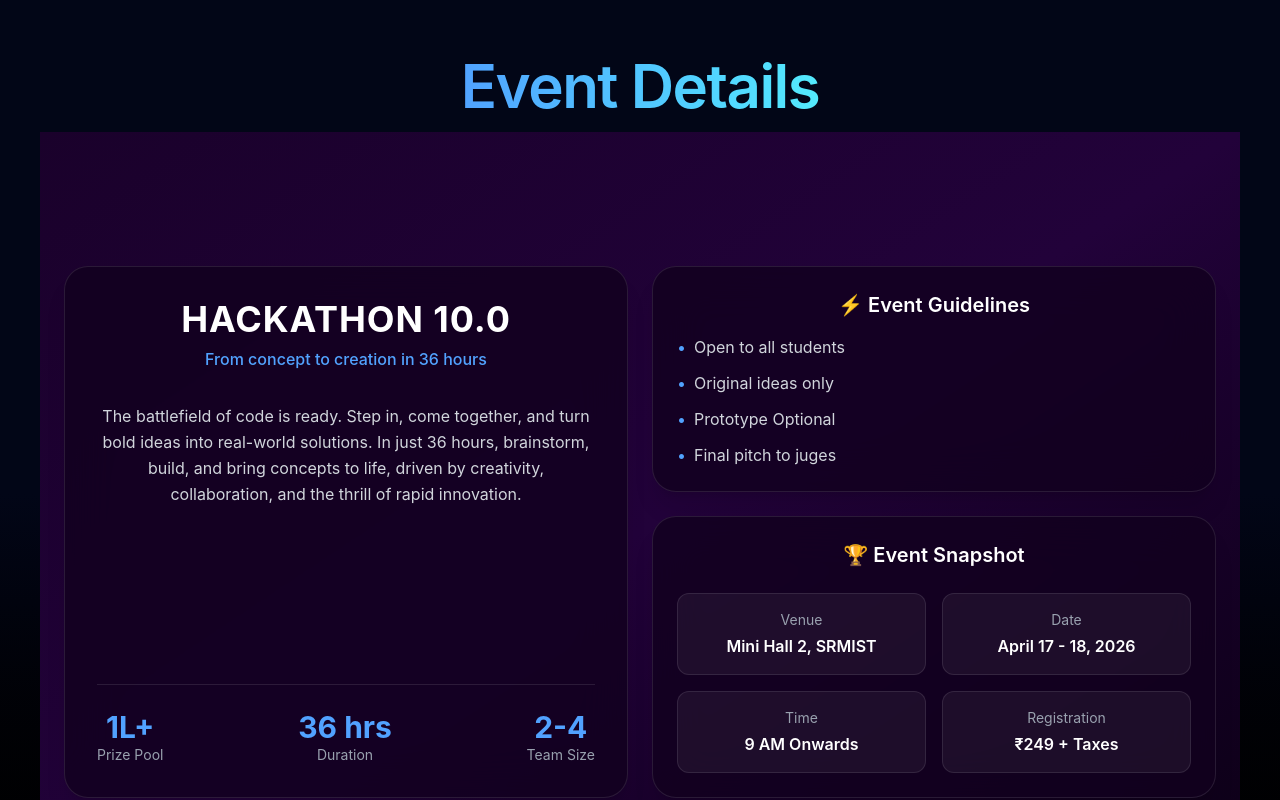
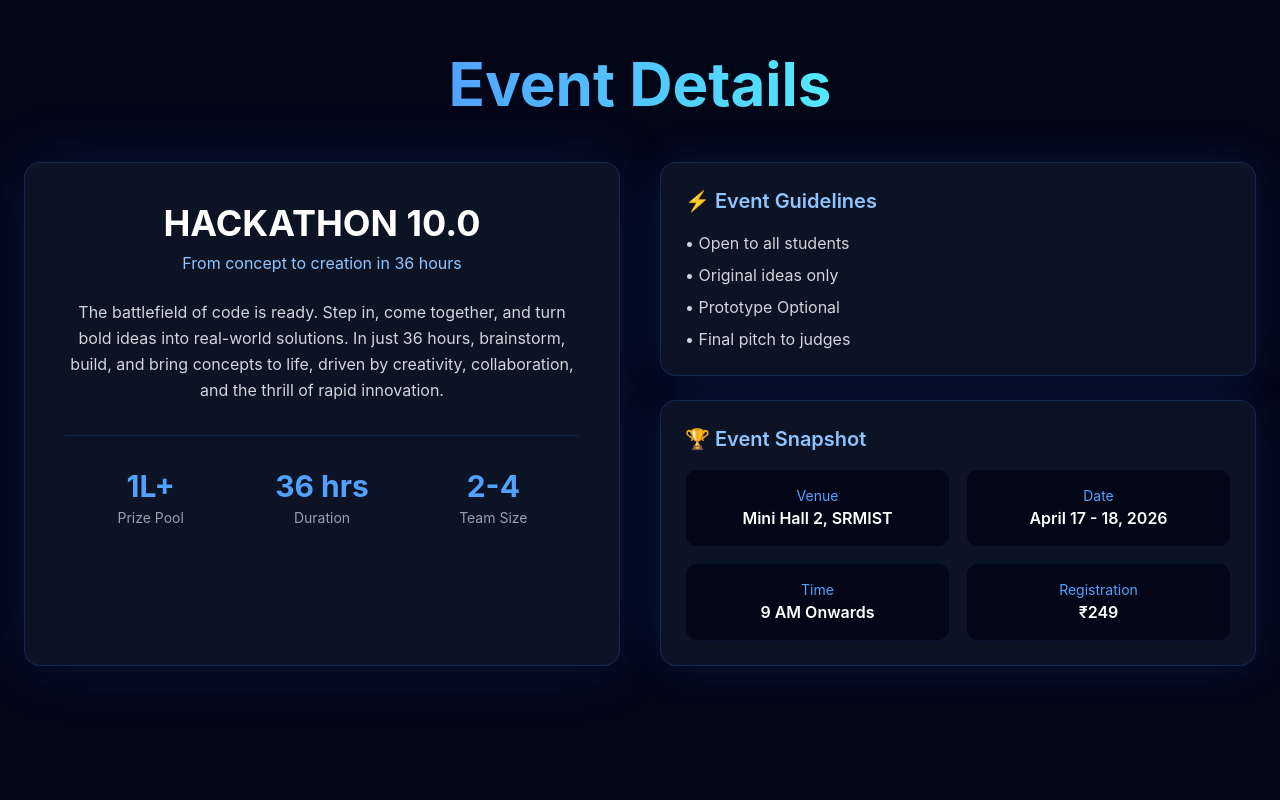
Before and after one commit to RohanAM6606/Hackathon-10.0, a React (Vite) app: page / in a window 1280 px wide. Shown: the part 840-1640 px from the top of the page. Built offline with nearby package versions, Linux system fonts and the light colour scheme.

Commit message:
Refactor EventDetails component layout and styles  according to the theme

```diff
--- a/src/components/EventDetails/EventDetails.jsx
+++ b/src/components/EventDetails/EventDetails.jsx
@@ -1,104 +1,112 @@
+import React from "react";
+
 const EventDetails = () => {
   return (
+    <div className="min-h-screen w-screen bg-[#020617] flex flex-col items-center justify-center px-6 py-16">
 
- <section className="relative w-screen min-h-screen py-24 px-6 overflow-hidden bg-gradient-to-b from-[#020617] via-[#020617] to-black">
-      <div className="relative z-10 flex flex-col items-center justify-center text-center space-y-16 max-w-7xl mx-auto">
+      {/* Heading */}
+      <h1 className="text-5xl md:text-6xl font-bold mb-12 text-center bg-gradient-to-r from-blue-400 to-cyan-300 bg-clip-text text-transparent">
+        Event Details
+      </h1>
 
-        {/* HEADING AND SUBHEADING */}
-        <div className="space-y-4">
-          <h2 className="text-4xl md:text-6xl font-semibold tracking-tight">
-            <span className="bg-gradient-to-r from-blue-400 to-cyan-300 bg-clip-text text-transparent">
-              Event Details
-            </span>
-          </h2>
-              <div className="min-h-screen bg-gradient-to-br from-[#1a012b] via-[#22023a] to-[#0b0014] text-white p-6 flex items-center justify-center">
-
-      <div className="grid grid-cols-1 lg:grid-cols-2 gap-6 max-w-6xl w-full">
+      {/* Grid */}
+      <div className="w-full max-w-7xl grid grid-cols-1 md:grid-cols-2 gap-10">
 
         {/* LEFT CARD */}
-        <div className="bg-[#12001f]/80 backdrop-blur-xl rounded-3xl p-8 border border-white/10 shadow-xl flex flex-col justify-between">
+        <div className="bg-[#0f172a]/80 backdrop-blur-xl border border-blue-500/20 rounded-2xl p-10 shadow-[0_0_60px_rgba(59,130,246,0.15)]">
 
-          <div>
-            <h1 className="text-4xl font-bold tracking-wide">HACKATHON 10.0</h1>
-            <p className="text-blue-400 mt-2 font-medium">
-              From concept to creation in 36 hours
-            </p>
+          <h2 className="text-4xl font-bold text-center text-white">
+            HACKATHON 10.0
+          </h2>
 
-            <p className="text-gray-300 mt-8 leading-relaxed">
-             The battlefield of code is ready. Step in, come together, and turn bold ideas into real-world solutions. In just 36 hours, brainstorm, build, and bring concepts to life, driven by creativity, collaboration, and the thrill of rapid innovation.
-            </p>
-          </div>
+          <p className="text-blue-300 text-center mt-2">
+            From concept to creation in 36 hours
+          </p>
+
+          <p className="text-gray-300 mt-6 text-center leading-relaxed">
+            The battlefield of code is ready. Step in, come together, and turn
+            bold ideas into real-world solutions. In just 36 hours, brainstorm,
+            build, and bring concepts to life, driven by creativity,
+            collaboration, and the thrill of rapid innovation.
+          </p>
+
+          {/* Divider */}
+          <div className="border-t border-blue-500/20 my-8"></div>
 
           {/* Bottom Stats */}
-          <div className="flex justify-between mt-10 border-t border-white/10 pt-6">
+          <div className="grid grid-cols-3 text-center">
+
             <div>
-              <h2 className="text-3xl font-bold text-blue-400">1L+</h2>
-              <p className="text-gray-400 text-sm">Prize Pool</p>
+              <p className="text-3xl font-bold text-blue-400">1L+</p>
+              <p className="text-gray-400 text-sm mt-1">Prize Pool</p>
             </div>
 
             <div>
-              <h2 className="text-3xl font-bold text-blue-400">36 hrs</h2>
-              <p className="text-gray-400 text-sm">Duration</p>
+              <p className="text-3xl font-bold text-blue-400">36 hrs</p>
+              <p className="text-gray-400 text-sm mt-1">Duration</p>
             </div>
 
             <div>
-              <h2 className="text-3xl font-bold text-blue-400">2-4</h2>
-              <p className="text-gray-400 text-sm">Team Size</p>
+              <p className="text-3xl font-bold text-blue-400">2-4</p>
+              <p className="text-gray-400 text-sm mt-1">Team Size</p>
             </div>
+
           </div>
         </div>
 
         {/* RIGHT SIDE */}
-        <div className="flex flex-col gap-6">
+        <div className="space-y-6">
 
           {/* Guidelines */}
-          <div className="bg-[#12001f]/80 backdrop-blur-xl rounded-3xl p-6 border border-white/10 shadow-xl">
-            <h2 className="text-xl font-semibold mb-4">⚡ Event Guidelines</h2>
+          <div className="bg-[#0f172a]/80 backdrop-blur-xl border border-blue-500/20 rounded-2xl p-6 shadow-[0_0_40px_rgba(59,130,246,0.15)]">
 
-            <ul className="space-y-3 text-gray-300">
-              <li className="flex gap-2">
-                <span className="text-blue-400">•</span>
-               Open to all students
-              </li>
-              <li className="flex gap-2">
-                <span className="text-blue-400">•</span>
-              Original ideas only
-              </li>
-              <li className="flex gap-2">
-                <span className="text-blue-400">•</span>
-             Prototype Optional
-              </li>
-              <li className="flex gap-2">
-                <span className="text-blue-400">•</span>
-            Final pitch to juges
-              </li>
+            <h3 className="text-xl font-semibold text-blue-300 mb-4">
+              ⚡ Event Guidelines
+            </h3>
+
+            <ul className="text-gray-300 space-y-2">
+              <li>• Open to all students</li>
+              <li>• Original ideas only</li>
+              <li>• Prototype Optional</li>
+              <li>• Final pitch to judges</li>
             </ul>
           </div>
 
           {/* Snapshot */}
-          <div className="bg-[#12001f]/80 backdrop-blur-xl rounded-3xl p-6 border border-white/10 shadow-xl">
-            <h2 className="text-xl font-semibold mb-6">🏆 Event Snapshot</h2>
+          <div className="bg-[#0f172a]/80 backdrop-blur-xl border border-blue-500/20 rounded-2xl p-6 shadow-[0_0_40px_rgba(59,130,246,0.15)]">
+
+            <h3 className="text-xl font-semibold text-blue-300 mb-4">
+              🏆 Event Snapshot
+            </h3>
 
             <div className="grid grid-cols-2 gap-4">
 
-              <div className="bg-white/5 rounded-xl p-4 border border-white/10">
-                <p className="text-gray-400 text-sm">Venue</p>
-                <p className="mt-1 font-semibold">Mini Hall 2, SRMIST</p>
+              <div className="bg-[#020617] p-4 rounded-xl border border-blue-500/10 text-center">
+                <p className="text-blue-400 text-sm">Venue</p>
+                <p className="text-white font-semibold">
+                  Mini Hall 2, SRMIST
+                </p>
               </div>
 
-              <div className="bg-white/5 rounded-xl p-4 border border-white/10">
-                <p className="text-gray-400 text-sm">Date</p>
-                <p className="mt-1 font-semibold">April 17 - 18, 2026</p>
+              <div className="bg-[#020617] p-4 rounded-xl border border-blue-500/10 text-center">
+                <p className="text-blue-400 text-sm">Date</p>
+                <p className="text-white font-semibold">
+                  April 17 - 18, 2026
+                </p>
               </div>
 
-              <div className="bg-white/5 rounded-xl p-4 border border-white/10">
-                <p className="text-gray-400 text-sm">Time</p>
-                <p className="mt-1 font-semibold">9 AM Onwards</p>
+              <div className="bg-[#020617] p-4 rounded-xl border border-blue-500/10 text-center">
+                <p className="text-blue-400 text-sm">Time</p>
+                <p className="text-white font-semibold">
+                  9 AM Onwards
+                </p>
               </div>
 
-              <div className="bg-white/5 rounded-xl p-4 border border-white/10">
-                <p className="text-gray-400 text-sm">Registration</p>
-                <p className="mt-1 font-semibold">₹249 + Taxes</p>
+              <div className="bg-[#020617] p-4 rounded-xl border border-blue-500/10 text-center">
+                <p className="text-blue-400 text-sm">Registration</p>
+                <p className="text-white font-semibold">
+                  ₹249
+                </p>
               </div>
 
             </div>
@@ -107,10 +115,6 @@ const EventDetails = () => {
         </div>
       </div>
     </div>
-    </div>
-    </div>
-        </section>
-
   );
 };
 
```
